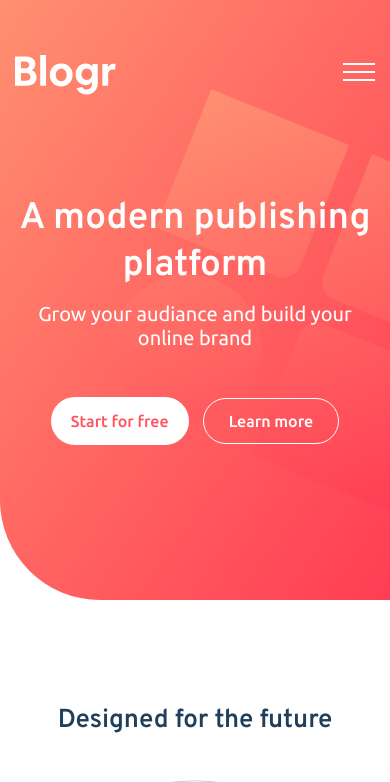
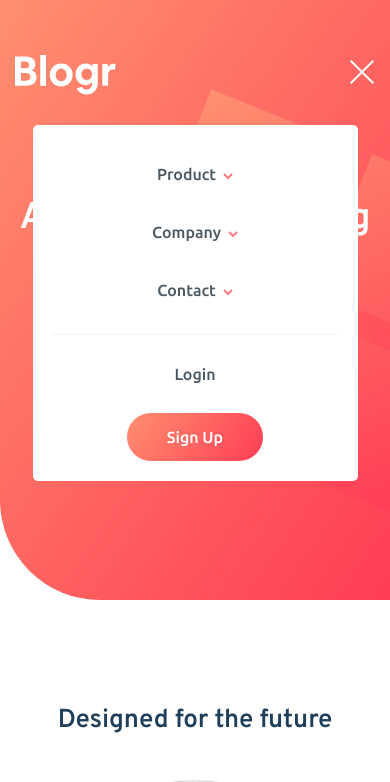
Before and after one commit to developerhasan99/blogr-landing-page-main, a plain HTML site: page index.html in a window 390 px wide. Both pictures are taken after a click on the button 359 px from the left and 73 px from the top of the page. Shown: the top 782 px of the page. Drawn offline with Linux system fonts and the light colour scheme.

Commit message:
Successfully Completed Blogr Landing Page Design :) !

```diff
--- a/index.html
+++ b/index.html
@@ -19,11 +19,6 @@
     <link rel="stylesheet" href="./public/css/style.css" />
   </head>
   <body>
-    <!-- <img
-      src="./design/mobile-design.jpg"
-      alt=""
-      style="position: absolute; top: 0; left: 0; width: 100%; z-index: -9;"
-    /> -->
     <section id="hero">
       <div class="bg-overlay">
         <div class="container">
@@ -31,7 +26,7 @@
             <div class="logo">
               <img src="./images/logo.svg" alt="Blogr" />
             </div>
-            <nav>
+            <nav id="navbar">
               <ul class="navbar-nav">
                 <li>
                   <a class="navlink" href="#">Product</a>
@@ -72,7 +67,10 @@
             </nav>
             <div class="nav-btn-group">
               <button class="nav-open">
-                <img src="./images/icon-hamburger.svg" alt="E">
+                <img src="./images/icon-hamburger.svg" alt="E" />
+              </button>
+              <button class="nav-close">
+                <img src="./images/icon-close.svg" alt="X" />
               </button>
             </div>
           </header>
@@ -112,7 +110,11 @@
             </p>
           </div>
           <div class="col-md-6">
-            <img src="./images/illustration-editor-mobile.svg" alt="Editor" class="img-mobile-editor">
+            <img
+              src="./images/illustration-editor-mobile.svg"
+              alt="Editor"
+              class="img-mobile-editor"
+            />
           </div>
         </div>
       </div>
--- a/public/css/style.scss
+++ b/public/css/style.scss
@@ -93,7 +93,7 @@ header {
               color: $color-dark-grayish;
               font-weight: 400;
               display: block;
-              padding: 5px 0;
+              padding: 10px 0;
             }
             a:hover {
               text-decoration: none;
@@ -322,6 +322,7 @@ footer {
   }
 }
 
+.nav-close,
 .nav-open {
   display: none;
 }
@@ -374,15 +375,80 @@ footer {
       header {
         padding-top: 55px;
         nav {
+          display: block;
+          background-color: #fff;
+          border-radius: 5px;
+          position: absolute;
+          top: 125px;
+          left: 0;
+          right: 0;
+          width: 325px;
+          margin: auto;
+          padding: 20px;
+          transition: 0.3s;
           display: none;
+          .navbar-nav {
+            padding-bottom: 15px;
+            border-bottom: rgba(0, 0, 0, 0.05) 1px solid;
+            > li {
+              text-align: center;
+              display: block;
+              > a {
+                display: block;
+                color: $color-dark-grayish;
+                padding: 20px 0;
+              }
+              > a:hover {
+                text-decoration: none;
+              }
+              > a::after {
+                background-image: url(../../images/icon-arrow-dark.svg);
+              }
+              .sub-nav {
+                position: static;
+                width: 100%;
+                display: block;
+                box-shadow: none;
+                background-color: rgba(0, 0, 0, 0.1);
+              }
+            }
+          }
+          .button-nav {
+            text-align: center;
+            li {
+              display: block;
+              a {
+                display: inline-block;
+                color: $color-dark-grayish;
+                padding: 30px 0;
+              }
+              a:hover {
+                text-decoration: none;
+              }
+            }
+            li:last-child a {
+              margin: 0;
+              color: #fff;
+              padding: 15px 40px;
+              background: linear-gradient(
+                125deg,
+                hsl(13, 100%, 72%),
+                hsl(353, 100%, 62%)
+              );
+            }
+          }
         }
         .nav-btn-group {
-          .nav-open {
+          .nav-open,
+          .nav-close {
             padding: 0;
             background: transparent;
             border: 0;
             cursor: pointer;
             margin-left: auto;
+            margin-top: 4px;
+          }
+          .nav-open {
             display: block;
             margin-top: 8px;
           }
@@ -434,7 +500,7 @@ footer {
       text-align: center;
       .img-infustructure {
         max-width: 100%;
-        transform: none ;
+        transform: none;
         margin-top: -170px;
       }
       h3 {
--- a/public/js/script.js
+++ b/public/js/script.js
@@ -12,3 +12,20 @@ for (let i = 0; i < linksLength; i++) {
     subMenus[i].classList.add("active");
   });
 }
+
+//Mobile nav Scripts
+var navOpener = document.getElementsByClassName("nav-open")[0];
+var navCloser = document.getElementsByClassName("nav-close")[0];
+var navBar = document.getElementById("navbar");
+
+navOpener.addEventListener("click", () => {
+  navOpener.style.display = "none";
+  navCloser.style.display = "block";
+  navBar.style.display = "block";
+});
+
+navCloser.addEventListener("click", () => {
+  navCloser.style.display = "none";
+  navOpener.style.display = "block";
+  navBar.style.display = "none";
+});
```
Also changed, not shown: public/css/style.css, 1 other file.
